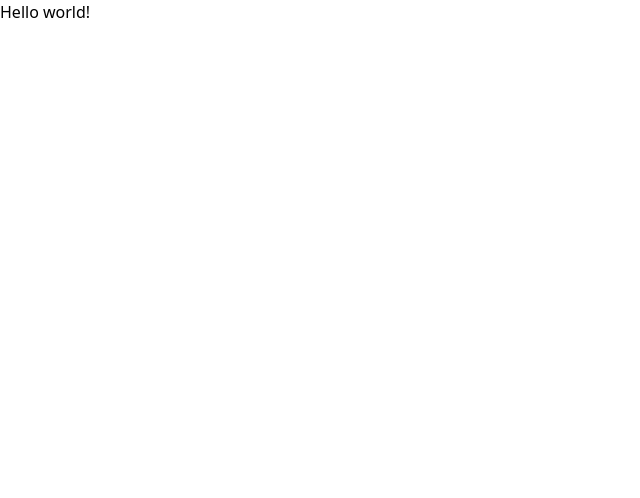
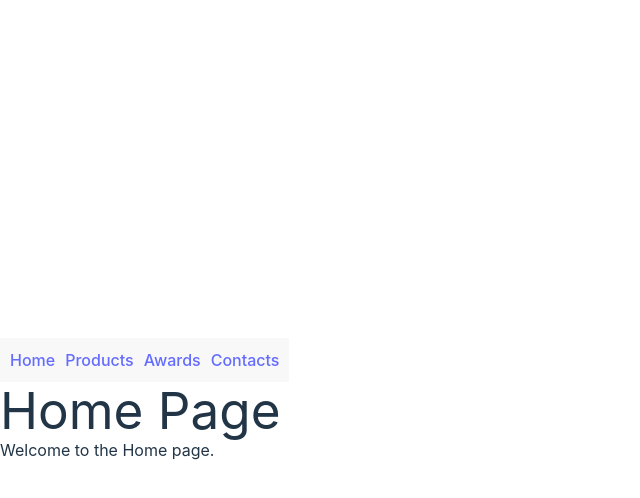
Before and after one commit to Koshin-S-Hegde/mozziquit, a React (Vite) app: page / in a window 1280 px wide. Shown: the top 498 px of the page, without its empty margins (0-640 px from the left). Built offline with nearby package versions, Linux system fonts and the light colour scheme.

Commit message:
Added routing to different pages

```diff
--- a/package.json
+++ b/package.json
@@ -11,7 +11,8 @@
   },
   "dependencies": {
     "react": "^18.3.1",
-    "react-dom": "^18.3.1"
+    "react-dom": "^18.3.1",
+    "react-router-dom": "^6.26.2"
   },
   "devDependencies": {
     "@eslint/js": "^9.9.0",
--- a/src/App.tsx
+++ b/src/App.tsx
@@ -1,17 +1,23 @@
-import React from "react"
-import "./index.css"
+// import React from 'react';
+import { Routes, Route } from 'react-router-dom';
+import Home from './pages/Home';
+import Product from './pages/Product';
+import Awards from './pages/Awards';
+import About from './pages/About'; // Assuming Contacts is in About for now
+import Navbar from './pages/Navbar';
 
+const App = () => {
+  return (
+    <div>
+      <Navbar />
+      <Routes>
+        <Route path="/" element={<Home />} />
+        <Route path="/products" element={<Product />} />
+        <Route path="/awards" element={<Awards />} />
+        <Route path="/contacts" element={<About />} />
+      </Routes>
+    </div>
+  );
+};
 
-class App extends React.Component {
-    render = () => {
-        return (
-            <>
-            <h1 className="text-9xl font-bold underline bg-red-800">
-             Hello world!
-            </h1>
-            </>
-        )
-    }
-}
-
-export default App
+export default App;
--- a/src/index.css
+++ b/src/index.css
@@ -3,7 +3,6 @@
 @tailwind utilities;
 
 
-/*
 :root {
   font-family: Inter, system-ui, Avenir, Helvetica, Arial, sans-serif;
   line-height: 1.5;
@@ -71,4 +70,4 @@ button:focus-visible {
   button {
     background-color: #f9f9f9;
   }
-} */
+}
--- a/src/main.tsx
+++ b/src/main.tsx
@@ -1,10 +1,13 @@
-import { StrictMode } from 'react'
-import { createRoot } from 'react-dom/client'
-import App from './App.tsx'
-import './index.css'
+import React from 'react';
+import ReactDOM from 'react-dom/client';
+import { BrowserRouter } from 'react-router-dom';
+import App from './App';
+import './index.css';
 
-createRoot(document.getElementById('root')!).render(
-  <StrictMode>
-    <App />
-  </StrictMode>,
-)
+ReactDOM.createRoot(document.getElementById('root')!).render(
+  <React.StrictMode>
+    <BrowserRouter>
+      <App />
+    </BrowserRouter>
+  </React.StrictMode>,
+);
--- /dev/null
+++ b/src/pages/About.tsx
@@ -0,0 +1,12 @@
+// import React from 'react';
+
+const About = () => {
+  return (
+    <div>
+      <h1>About Us</h1>
+      <p>Learn more about our company and values.</p>
+    </div>
+  );
+};
+
+export default About;
--- /dev/null
+++ b/src/pages/Awards.tsx
@@ -0,0 +1,12 @@
+// import React from 'react';
+
+const Awards = () => {
+  return (
+    <div>
+      <h1>Awards Page</h1>
+      <p>Our list of prestigious awards.</p>
+    </div>
+  );
+};
+
+export default Awards;
--- /dev/null
+++ b/src/pages/Home.tsx
@@ -0,0 +1,12 @@
+// import React from 'react';
+
+const Home = () => {
+  return (
+    <div>
+      <h1>Home Page</h1>
+      <p>Welcome to the Home page.</p>
+    </div>
+  );
+};
+
+export default Home;
--- /dev/null
+++ b/src/pages/Navbar.tsx
@@ -0,0 +1,14 @@
+import { Link } from 'react-router-dom';
+
+const Navbar = () => {
+  return (
+    <nav style={{ padding: '10px', backgroundColor: '#f8f8f8' }}>
+      <Link to="/" style={{ marginRight: '10px' }}>Home</Link>
+      <Link to="/products" style={{ marginRight: '10px' }}>Products</Link>
+      <Link to="/awards" style={{ marginRight: '10px' }}>Awards</Link>
+      <Link to="/contacts">Contacts</Link>
+    </nav>
+  );
+};
+
+export default Navbar;
--- /dev/null
+++ b/src/pages/Product.tsx
@@ -0,0 +1,12 @@
+// import React from 'react';
+
+const Product = () => {
+  return (
+    <div>
+      <h1>Our Products</h1>
+      <p>Explore our product range here.</p>
+    </div>
+  );
+};
+
+export default Product;
```
Also changed, not shown: 1 other file (tests, documents, lock files or other folders).
